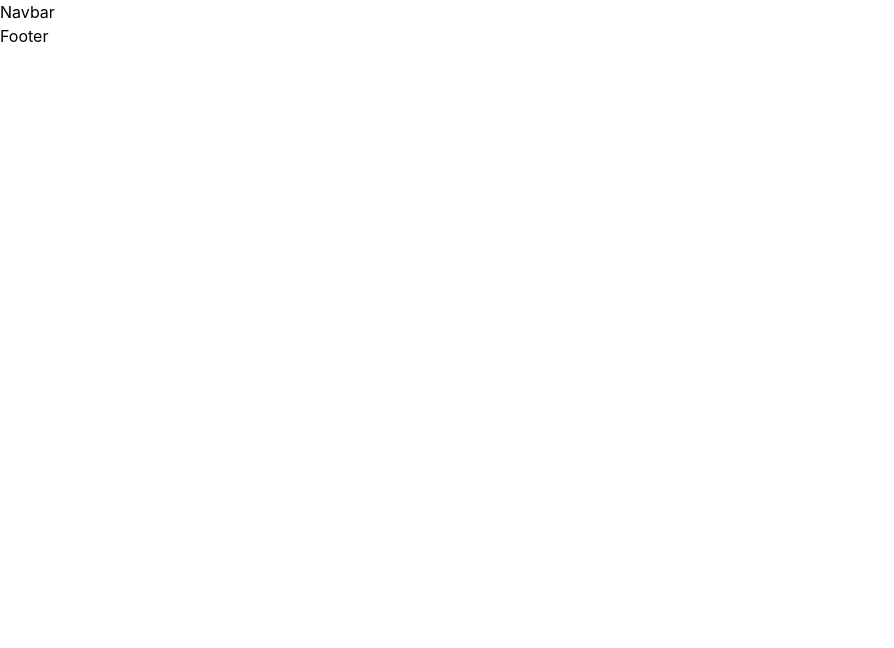
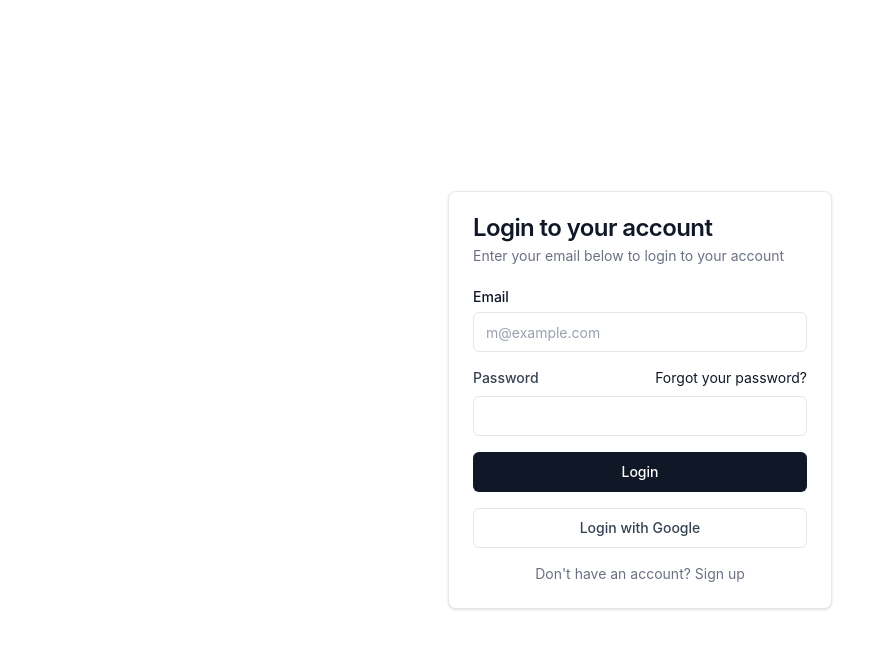
Before and after one commit to hanif-alkahfy/express_ecommerce_frontend, a React (Vite) app: page /auth/login in a window 1280 px wide. Shown: the top 648 px of the page, without its empty margins (0-894 px from the left). Built offline with nearby package versions, Linux system fonts and the light colour scheme; no server answers.

Commit message:
feat: implement login page with validation and role-based redirect

```diff
--- a/src/App.jsx
+++ b/src/App.jsx
@@ -34,13 +34,11 @@ function App() {
               <Route path="profile" element={<Profile />} />
               <Route path="orders" element={<OrderHistory />} />
             </Route>
-            <Route path="/auth" element={<CustomerLayout />}>
-              <Route path="login" element={<Login />} />
-              <Route path="register" element={<Register />} />
-              <Route path="verify/:token" element={<VerifyEmail />} />
-              <Route path="forgot-password" element={<ForgotPassword />} />
-              <Route path="reset-password/:token" element={<ResetPassword />} />
-            </Route>
+            <Route path="/auth/login" element={<Login />} />
+            <Route path="/auth/register" element={<Register />} />
+            <Route path="/auth/verify/:token" element={<VerifyEmail />} />
+            <Route path="/auth/forgot-password" element={<ForgotPassword />} />
+            <Route path="/auth/reset-password/:token" element={<ResetPassword />} />
             <Route path="/owner" element={<OwnerLayout />}>
               <Route path="dashboard" element={<Dashboard />} />
               <Route path="orders" element={<OrdersManage />} />
--- a/src/pages/auth/Login.jsx
+++ b/src/pages/auth/Login.jsx
@@ -1,5 +1,174 @@
+import { useState } from 'react';
+import { Link, useNavigate } from 'react-router-dom';
+import { Spinner } from 'flowbite-react';
+import { useAuth } from '../../context/AuthContext';
+import { handleApiError } from '../../utils/apiError';
+
 export default function Login() {
+  const navigate = useNavigate();
+  const { login } = useAuth();
+
+  const [formData, setFormData] = useState({
+    email: '',
+    password: '',
+  });
+  const [errors, setErrors] = useState({});
+  const [isLoading, setIsLoading] = useState(false);
+  const [apiError, setApiError] = useState('');
+
+  const handleChange = (e) => {
+    const { name, value } = e.target;
+    setFormData(prev => ({ ...prev, [name]: value }));
+    if (errors[name]) {
+      setErrors(prev => ({ ...prev, [name]: '' }));
+    }
+  };
+
+  const validate = () => {
+    const newErrors = {};
+    if (!formData.email) {
+      newErrors.email = 'Email is required';
+    } else if (!/^[^\s@]+@[^\s@]+\.[^\s@]+$/.test(formData.email)) {
+      newErrors.email = 'Please enter a valid email address';
+    }
+    if (!formData.password) {
+      newErrors.password = 'Password is required';
+    } else if (formData.password.length < 8) {
+      newErrors.password = 'Password must be at least 8 characters';
+    }
+    setErrors(newErrors);
+    return Object.keys(newErrors).length === 0;
+  };
+
+  const handleSubmit = async (e) => {
+    e.preventDefault();
+    setApiError('');
+
+    if (!validate()) return;
+
+    setIsLoading(true);
+    try {
+      const user = await login(formData);
+
+      if (user.role === 'store_owner' || user.role === 'admin') {
+        navigate('/owner/dashboard');
+      } else {
+        navigate('/');
+      }
+    } catch (error) {
+      setApiError(handleApiError(error));
+    } finally {
+      setIsLoading(false);
+    }
+  };
+
   return (
-    <div>Login Page</div>
+    <div className="flex min-h-screen w-full items-center justify-center p-6 md:p-10">
+      <div className="w-full max-w-sm">
+        <div className="flex flex-col gap-6">
+          <div className="rounded-lg border border-gray-200 bg-white text-gray-900 shadow-sm">
+            <div className="flex flex-col space-y-1.5 p-6">
+              <h3 className="text-2xl font-semibold leading-none tracking-tight">Login to your account</h3>
+              <p className="text-sm text-gray-500">
+                Enter your email below to login to your account
+              </p>
+            </div>
+            <div className="p-6 pt-0">
+              <form onSubmit={handleSubmit}>
+                <div className="flex flex-col gap-4">
+                  {apiError && (
+                    <div className="p-3 text-sm text-red-600 bg-red-50 rounded-md">
+                      {apiError}
+                    </div>
+                  )}
+
+                  <div className="flex flex-col gap-2">
+                    <label
+                      className="text-sm font-medium leading-none peer-disabled:cursor-not-allowed peer-disabled:opacity-70"
+                      htmlFor="email"
+                    >
+                      Email
+                    </label>
+                    <input
+                      id="email"
+                      name="email"
+                      type="email"
+                      placeholder="m@example.com"
+                      value={formData.email}
+                      onChange={handleChange}
+                      className={`flex h-10 w-full rounded-md border border-gray-200 bg-white px-3 py-2 text-sm ring-offset-background file:border-0 file:bg-transparent file:text-sm file:font-medium placeholder:text-gray-400 focus-visible:outline-none focus-visible:ring-2 focus-visible:ring-gray-400 focus-visible:ring-offset-2 disabled:cursor-not-allowed disabled:opacity-50 ${
+                        errors.email ? 'border-red-500' : ''
+                      }`}
+                    />
+                    {errors.email && (
+                      <p className="text-sm text-red-500">{errors.email}</p>
+                    )}
+                  </div>
+
+                  <div className="flex flex-col gap-2">
+                    <div className="flex items-center justify-between">
+                      <label
+                        className="text-sm font-medium leading-none text-gray-700"
+                        htmlFor="password"
+                      >
+                        Password
+                      </label>
+                      <Link
+                        to="/auth/forgot-password"
+                        className="text-sm underline-offset-4 hover:underline ml-auto"
+                      >
+                        Forgot your password?
+                      </Link>
+                    </div>
+                    <input
+                      id="password"
+                      name="password"
+                      type="password"
+                      value={formData.password}
+                      onChange={handleChange}
+                      className={`flex h-10 w-full rounded-md border border-gray-200 bg-white px-3 py-2 text-sm ring-offset-background file:border-0 file:bg-transparent file:text-sm file:font-medium placeholder:text-gray-400 focus-visible:outline-none focus-visible:ring-2 focus-visible:ring-gray-400 focus-visible:ring-offset-2 disabled:cursor-not-allowed disabled:opacity-50 ${
+                        errors.password ? 'border-red-500' : ''
+                      }`}
+                    />
+                    {errors.password && (
+                      <p className="text-sm text-red-500">{errors.password}</p>
+                    )}
+                  </div>
+
+                  <button
+                    type="submit"
+                    disabled={isLoading}
+                    className="inline-flex items-center justify-center whitespace-nowrap rounded-md text-sm font-medium ring-offset-background transition-colors focus-visible:outline-none focus-visible:ring-2 focus-visible:ring-gray-400 focus-visible:ring-offset-2 disabled:pointer-events-none disabled:opacity-50 bg-gray-900 hover:bg-gray-800 text-white h-10 px-4 py-2 w-full"
+                  >
+                    {isLoading ? (
+                      <span className="flex items-center gap-2">
+                        <Spinner size="sm" />
+                        Loading...
+                      </span>
+                    ) : (
+                      'Login'
+                    )}
+                  </button>
+
+                  <button
+                    type="button"
+                    className="inline-flex items-center justify-center whitespace-nowrap rounded-md text-sm font-medium ring-offset-background transition-colors focus-visible:outline-none focus-visible:ring-2 focus-visible:ring-gray-400 focus-visible:ring-offset-2 disabled:pointer-events-none disabled:opacity-50 border border-gray-200 bg-white hover:bg-gray-100 text-gray-700 h-10 px-4 py-2 w-full"
+                  >
+                    Login with Google
+                  </button>
+
+                  <p className="text-center text-sm text-gray-500">
+                    Don&apos;t have an account?{' '}
+                    <Link to="/auth/register" className="underline-offset-4 hover:underline">
+                      Sign up
+                    </Link>
+                  </p>
+                </div>
+              </form>
+            </div>
+          </div>
+        </div>
+      </div>
+    </div>
   );
 }
```
